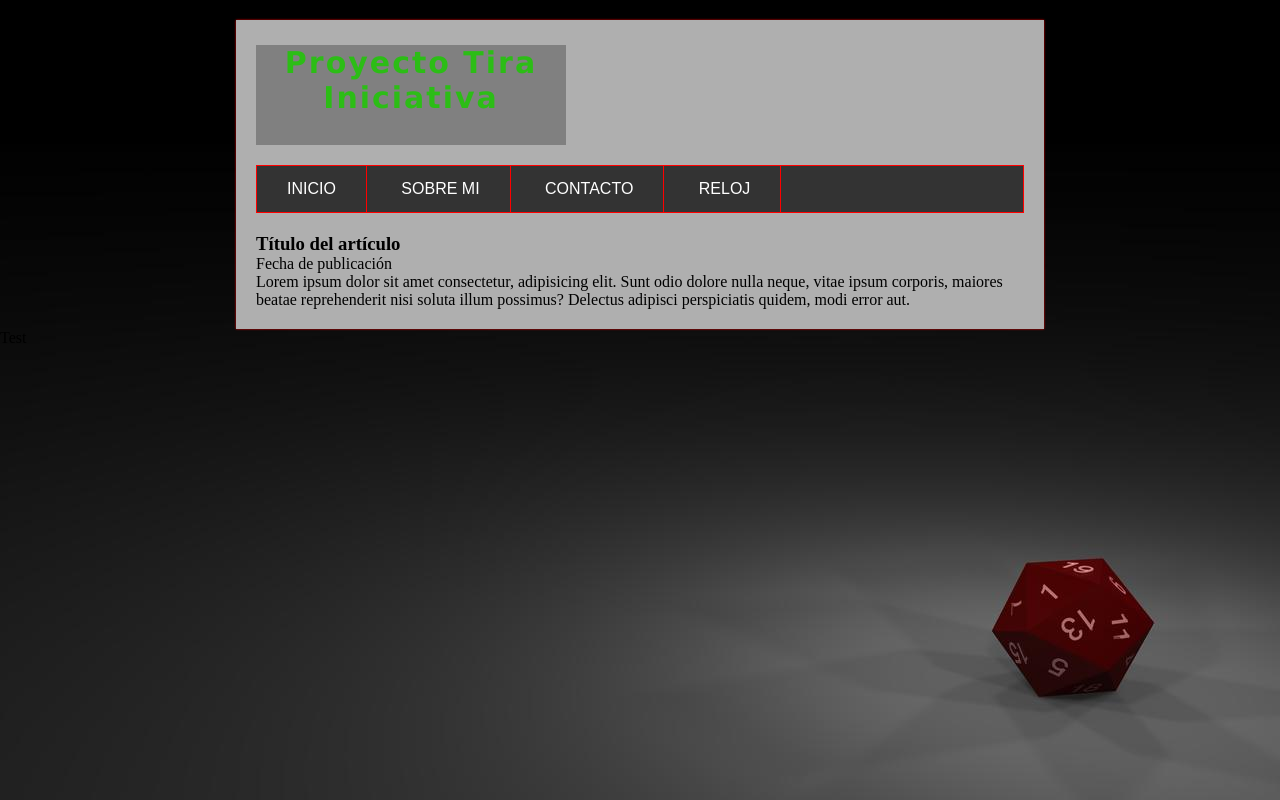
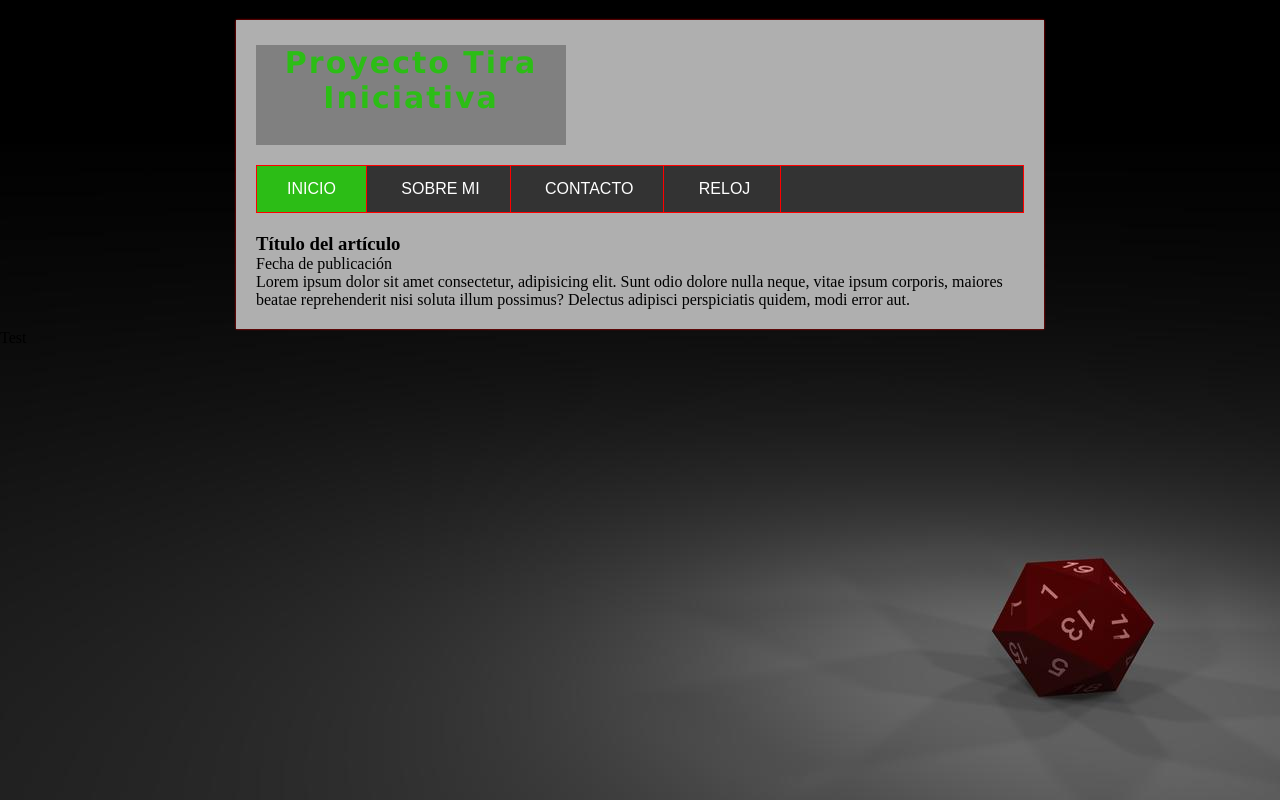
Before and after one commit to KageHitokiri/proyectoTiraIniciativa, a plain HTML site: page index.html in a window 1280 px wide. In both pictures the pointer is over the item "INICIO". Drawn offline with Linux system fonts and the light colour scheme.

Commit message:
retoques nav

```diff
--- a/css/style.css
+++ b/css/style.css
@@ -50,6 +50,11 @@ body{
     height: 46px;
     transition: all 300ms;
 }
+
+#navMenu ul li:hover{
+    background:#2cbd16;
+}
+
 #navMenu a{
     display:block;
     color: white;
```
